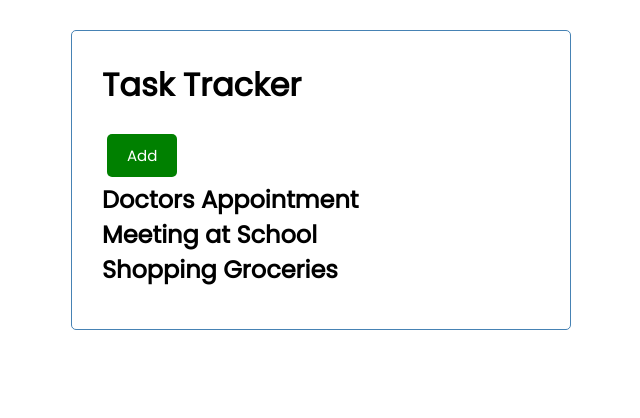
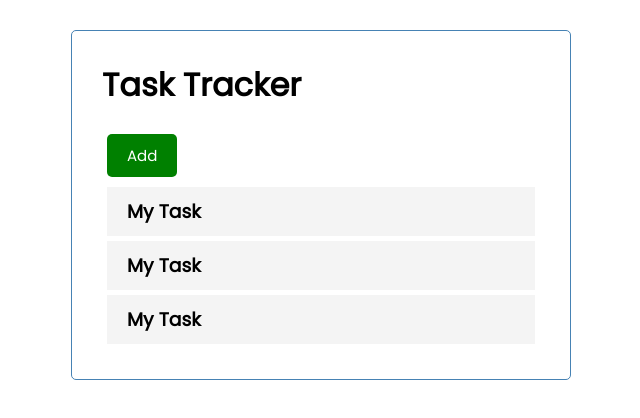
Before and after one commit to Ravi-Papasani/react-project, a React (Create React App) app: page / in a window 1280 px wide. Shown: the top 418 px of the page, without its empty margins (319-959 px from the left). Built offline with nearby package versions, Linux system fonts and the light colour scheme.

Commit message:
Task component created and importing to Tasks.js

```diff
--- /dev/null
+++ b/src/components/Task.js
@@ -0,0 +1,10 @@
+
+const Task = () => {
+    return (
+        <div className='task'>
+            <h3>My Task</h3>
+        </div>
+    )
+}
+
+export default Task
--- a/src/components/Tasks.js
+++ b/src/components/Tasks.js
@@ -1,9 +1,10 @@
+import Task  from "./Task";
+
 const Tasks = ({tasks}) => {
     return (
-
         <>
           {tasks.map((task) => (
-          <h2 key={task.id}>{task.text}</h2>
+          <Task key={task.id} task={task}/>
           ))}
         </>
     )
```
